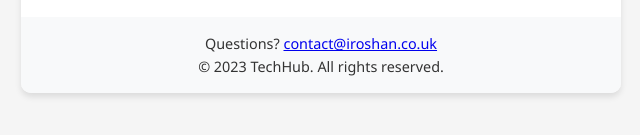
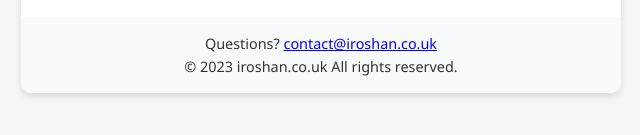
Before and after one commit to iroshan-hm/project-event-invite, a plain HTML site: page index.html in a window 1280 px wide. Shown: the part 463-598 px from the top of the page, 319-959 px from the left. Drawn offline with Linux system fonts and the light colour scheme.

Commit message:
Update index.html
update All right reserved

```diff
--- a/index.html
+++ b/index.html
@@ -113,7 +113,7 @@
 
         <footer>
             <p>Questions? <a href="help@iroshan.co.uk">contact@iroshan.co.uk</a></p>
-            <p>&copy; 2023 TechHub. All rights reserved.</p>
+            <p>&copy; 2023 iroshan.co.uk All rights reserved.</p>
         </footer>
     </div>
 </body>
```
